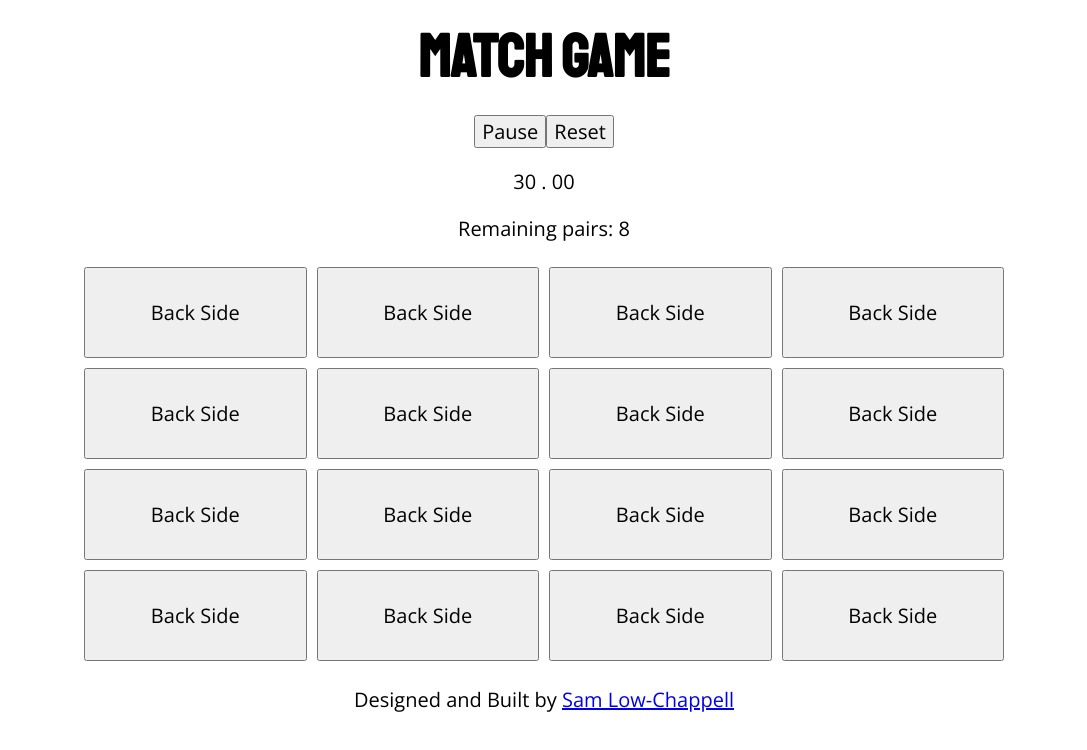
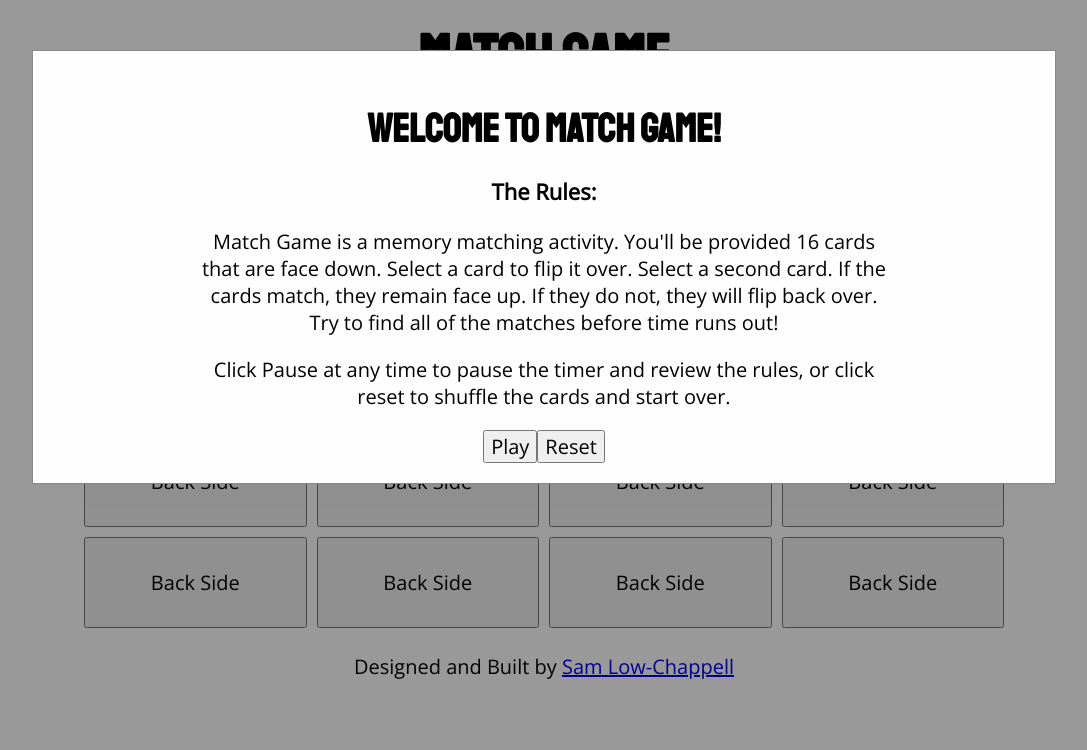
Before and after one commit to sjlowchappell/match-game, a React (Create React App) app: page / in a window 1280 px wide. Shown: the top 750 px of the page, without its empty margins (96-1183 px from the left). Built offline with nearby package versions, Linux system fonts and the light colour scheme.

Commit message:
updated styling

```diff
--- a/src/App.tsx
+++ b/src/App.tsx
@@ -8,7 +8,7 @@ function App() {
 	return (
 		<div className="App">
 			<Layout>
-				{/* <Modal /> */}
+				<Modal />
 				<Game />
 			</Layout>
 		</div>
--- a/src/components/game.tsx
+++ b/src/components/game.tsx
@@ -3,6 +3,7 @@ import { connect } from 'react-redux';
 import CardGallery from './cardGallery';
 import Timer from './timer';
 import { resetTimer, stopTimer, pauseGame, endGame, resetGame } from '../redux/actions';
+import styled from 'styled-components';
 
 interface GameProps {
 	endGame: (endType: boolean) => void;
@@ -12,6 +13,16 @@ interface GameProps {
 	resetGame: () => void;
 	state: any;
 }
+
+const Info = styled.div`
+	display: flex;
+	justify-content: space-around;
+	align-items: center;
+	@media (min-width: 550px) {
+		max-width: 60%;
+		margin: auto;
+	}
+`;
 
 const Game: FC<GameProps> = ({ state, stopTimer, resetTimer, pauseGame, endGame, resetGame }) => {
 	// Game win conditions
@@ -52,14 +63,16 @@ const Game: FC<GameProps> = ({ state, stopTimer, resetTimer, pauseGame, endGame,
 	};
 	return (
 		<div>
-			{/* Pause buttons */}
-			{/* When clicking pause, it should bring up the modal */}
-			<button onClick={pause}>Pause</button>
-			<button onClick={reset}>Reset</button>
-			{/* Timer Component */}
-			<Timer />
 			{/* Display remaining pairs of cards */}
 			<p>Remaining pairs: {state.cards.remainingPairs}</p>
+			<Info>
+				{/* Timer Component */}
+				<Timer />
+				{/* Pause buttons */}
+				{/* When clicking pause, it should bring up the modal */}
+				<button onClick={pause}>Pause</button>
+				{/* <button onClick={reset}>Reset</button> */}
+			</Info>
 			{/* Card Gallery Component */}
 			<CardGallery />
 		</div>
--- a/src/components/timer.tsx
+++ b/src/components/timer.tsx
@@ -18,7 +18,7 @@ const Timer: FC<TimerProps> = ({ timer }) => {
 
 		const timestamp = new Date(time);
 		let s = pad(timestamp.getSeconds().toString(), 2);
-		let ms = pad(timestamp.getMilliseconds().toString(), 2);
+		let ms = pad(timestamp.getMilliseconds().toString(), 3);
 
 		return `${s} . ${ms}`;
 	};
```
